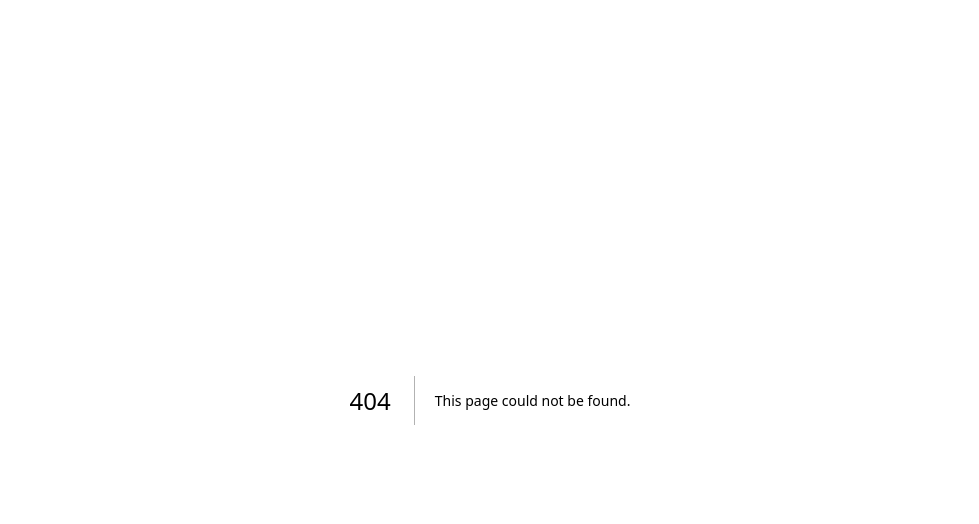
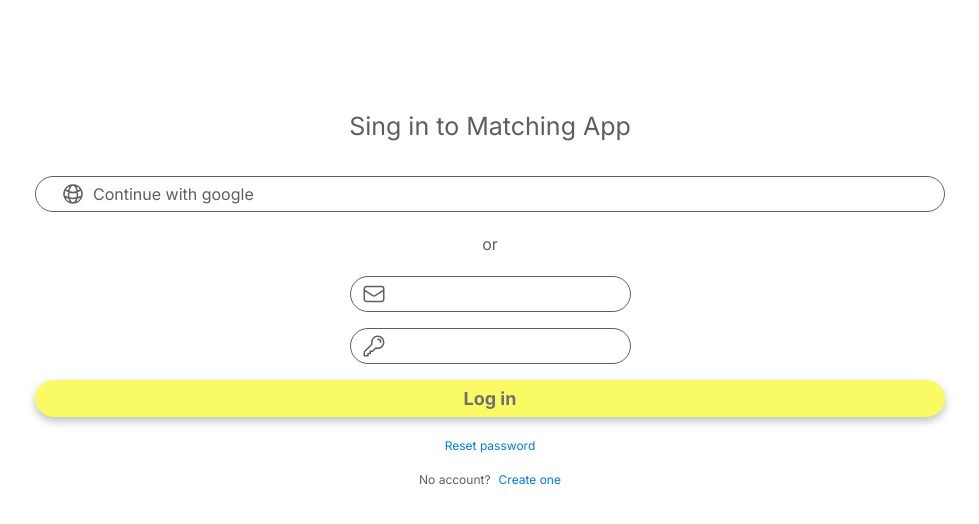
Before and after one commit to Yashinobu/Maping, a Next.js app: page /Login in a window 1280 px wide. Before the commit this address had no page. Shown: the top 524 px of the page, without its empty margins (150-1129 px from the left). Built offline with nearby package versions, Linux system fonts and the light colour scheme.

Commit message:
[U] login

```diff
--- a/package.json
+++ b/package.json
@@ -10,7 +10,9 @@
   },
   "dependencies": {
     "@react-hook/window-size": "^3.1.1",
+    "heroicons": "^2.1.5",
     "next": "14.2.7",
+    "next-auth": "^4.24.7",
     "react": "^18",
     "react-dom": "^18",
     "react-hook": "^0.0.1"
--- /dev/null
+++ b/src/app/Login/page.js
@@ -0,0 +1,92 @@
+'use client'
+import Head from "next/head";
+import { useEffect, useState } from "react";
+
+export default function Home() {
+    const isValidEmailAddress = (value) => {
+        const testEmail = /^[ ]*([^@\s]+)@((?:[-a-z0-9]+\.)+[a-z]{2,})[ ]*$/i;
+        return testEmail.test(value);
+    }
+
+    const users = [
+        { email: 'matching1@gmail.com', password: 'matching1@gmail.com' },
+        { email: 'matching2@gmail.com', password: 'matching2@gmail.com' },
+        { email: 'matching3@gmail.com', password: 'matching3@gmail.com' },
+        { email: 'matching4@gmail.com', password: 'matching4@gmail.com' }
+    ]
+
+    const [emailFlag, setEmailflag] = useState(false);
+    const [passFlag, setPassFlag] = useState(false);
+    const [email, setEmail] = useState();
+    const [password, setPassword] = useState();
+    const [result, setResult] = useState({ flag: false, msg: 'information is incorrect' })
+
+    const handleEmailChange = (e) => {
+        setEmail(e.target.value);
+        setEmailflag(!isValidEmailAddress(e.target.value))
+    }
+
+    const handlePasswordChange = (e) => {
+        setPassFlag(false)
+        setPassword(e.target.value)
+    }
+
+    const handleLoginClick = (email, password) => {
+        const flag = users.some((user) => user.email === email)
+        const flag1 = users.some((user) => user.password === password)
+        if (flag == false) {
+            alert('You are new member')
+            return setResult({ flag: flag, msg: 'You are new member' })
+        }
+        if (flag1 === false) {
+            alert('Password incorrect')
+            return setResult({ flag: flag, msg: 'Password incorrect!' })
+        }
+        alert("Success!")
+        return setResult({ flag: true, msg: 'Success!' })
+    }
+    return (
+        <>
+            <Head>
+                <meta name="apple-mobile-web-app-status-bar-style" content="black-translucent" />
+            </Head>
+            <main className="flex h-screen flex-col items-center bg-white p-2 text-[#5C5F5D]">
+                <h1 className="text-[25px] mt-[100px]">Sing in to Matching App</h1>
+                <button className="flex gap-2 rounded-full border border-solid border-[#5C5F5D] px-[25px] py-[5px] w-[72%] mt-[30px]" onClick={() => signIn('google')}>
+                    <svg xmlns="http://www.w3.org/2000/svg" fill="none" viewBox="0 0 24 24" strokeWidth={1.5} stroke="currentColor" className="size-6">
+                        <path strokeLinecap="round" strokeLinejoin="round" d="M12 21a9.004 9.004 0 0 0 8.716-6.747M12 21a9.004 9.004 0 0 1-8.716-6.747M12 21c2.485 0 4.5-4.03 4.5-9S14.485 3 12 3m0 18c-2.485 0-4.5-4.03-4.5-9S9.515 3 12 3m0 0a8.997 8.997 0 0 1 7.843 4.582M12 3a8.997 8.997 0 0 0-7.843 4.582m15.686 0A11.953 11.953 0 0 1 12 10.5c-2.998 0-5.74-1.1-7.843-2.918m15.686 0A8.959 8.959 0 0 1 21 12c0 .778-.099 1.533-.284 2.253m0 0A17.919 17.919 0 0 1 12 16.5c-3.162 0-6.133-.815-8.716-2.247m0 0A9.015 9.015 0 0 1 3 12c0-1.605.42-3.113 1.157-4.418" />
+                    </svg>
+                    Continue with google
+                </button>
+                <p className="mt-[20px]">or</p>
+                <div className="flex flex-col gap-4 w-full items-center mt-[20px]">
+                    <label className="relative">
+                        <div className="w-8 h-8 absolute top-[22px] transform -translate-y-1/2 left-3">
+                            <svg xmlns="http://www.w3.org/2000/svg" fill="none" viewBox="0 0 24 24" strokeWidth={1.5} stroke="currentColor" className="size-6">
+                                <path strokeLinecap="round" strokeLinejoin="round" d="M21.75 6.75v10.5a2.25 2.25 0 0 1-2.25 2.25h-15a2.25 2.25 0 0 1-2.25-2.25V6.75m19.5 0A2.25 2.25 0 0 0 19.5 4.5h-15a2.25 2.25 0 0 0-2.25 2.25m19.5 0v.243a2.25 2.25 0 0 1-1.07 1.916l-7.5 4.615a2.25 2.25 0 0 1-2.36 0L3.32 8.91a2.25 2.25 0 0 1-1.07-1.916V6.75" />
+                            </svg>
+                        </div>
+                        <input type="text" className="rounded-full border border-solid border-[#5C5F5D] py-[5px] pl-[40px] pr-[5px]" onChange={handleEmailChange} value={email} />
+                        <br />
+                        {emailFlag ? <label className="text-[10px] text-[#f30707]">The email is incorrect.</label> : null}
+                    </label>
+                    <label className="relative">
+                        <div className="w-8 h-8 absolute top-[22px] transform -translate-y-1/2 left-3">
+                            <svg xmlns="http://www.w3.org/2000/svg" fill="none" viewBox="0 0 24 24" strokeWidth={1.5} stroke="currentColor" className="size-6">
+                                <path strokeLinecap="round" strokeLinejoin="round" d="M15.75 5.25a3 3 0 0 1 3 3m3 0a6 6 0 0 1-7.029 5.912c-.563-.097-1.159.026-1.563.43L10.5 17.25H8.25v2.25H6v2.25H2.25v-2.818c0-.597.237-1.17.659-1.591l6.499-6.499c.404-.404.527-1 .43-1.563A6 6 0 1 1 21.75 8.25Z" />
+                            </svg>
+                        </div>
+                        <input type="password" className="rounded-full border border-solid border-[#5C5F5D] py-[5px] pl-[40px] pr-[5px]" onChange={handlePasswordChange} value={password} />
+                        <br />
+                        {passFlag ? <label className="text-[10px] text-[#f30707]">The password is incorrect.</label> : null}
+                    </label>
+                    <button className="bg-[#FAFB64] text-[#707070] text-[18px] px-[32px] font-bold py-[5px] drop-shadow-[0_4px_4px_rgba(0,0,0,0.25)] rounded-full w-[72%]" onClick={() => handleLoginClick(email, password)}>Log in</button>
+                </div>
+                <div className="flex flex-col gap-4 w-full items-center mt-[20px]">
+                    <button className="text-[12px] text-[#007be5]">Reset password</button>
+                    <div className="flex text-[12px] gap-2"><label>No account?</label><button className="text-[#007be5]">Create one</button></div>
+                </div>
+            </main>
+        </>
+    );
+}
--- a/src/app/page.js
+++ b/src/app/page.js
@@ -1,18 +1,15 @@
 'use client'
-import { useWindowHeight } from "@react-hook/window-size";
 import Head from "next/head";
-import Image from "next/image";
-import { useEffect } from "react";
-
+import { useRouter } from "next/navigation";
 
 export default function Home() {
 
-  const height = useWindowHeight();
-  useEffect(() => {
-    const vh = height * 0.01;
-    document.documentElement.style.setProperty('--vh', `${vh}px`);
-    console.log(`height: ${height}`)
-  }, [height]);
+  const router = useRouter();
+
+  const handleClick = (e) => {
+    router.push('./Login');
+  }
+
   return (
     <>
       <Head>
@@ -26,7 +23,7 @@ export default function Home() {
         <label className="text-[14px] text-[#A5A5A5] mt-[100px]">利用規約</label>
         <div className="flex flex-col w-[80%] mt-[20px] gap-4">
           <button className="bg-[#FAFB64] text-[#707070] text-[18px] px-[32px] font-bold py-[10px] drop-shadow-[0_4px_4px_rgba(0,0,0,0.25)] rounded-full">アカウントを作成する</button>
-          <button className="bg-[#A5A5A5] text-[#FFFFFF] text-[18px] px-[32px] font-bold py-[10px] drop-shadow-[0_4px_4px_rgba(0,0,0,0.25)] rounded-full">ログイン</button>
+          <button className="bg-[#A5A5A5] text-[#FFFFFF] text-[18px] px-[32px] font-bold py-[10px] drop-shadow-[0_4px_4px_rgba(0,0,0,0.25)] rounded-full" onClick={handleClick}>ログイン</button>
         </div>
         <label className="text-[#A5A5A5] mt-[10px] text-[14px]">ログインできない場合はこちら-</label>
       </main>
```
Also changed, not shown: components/toast.js (added, +38 -0 lines), 1 other file (tests, documents, lock files or other folders).
